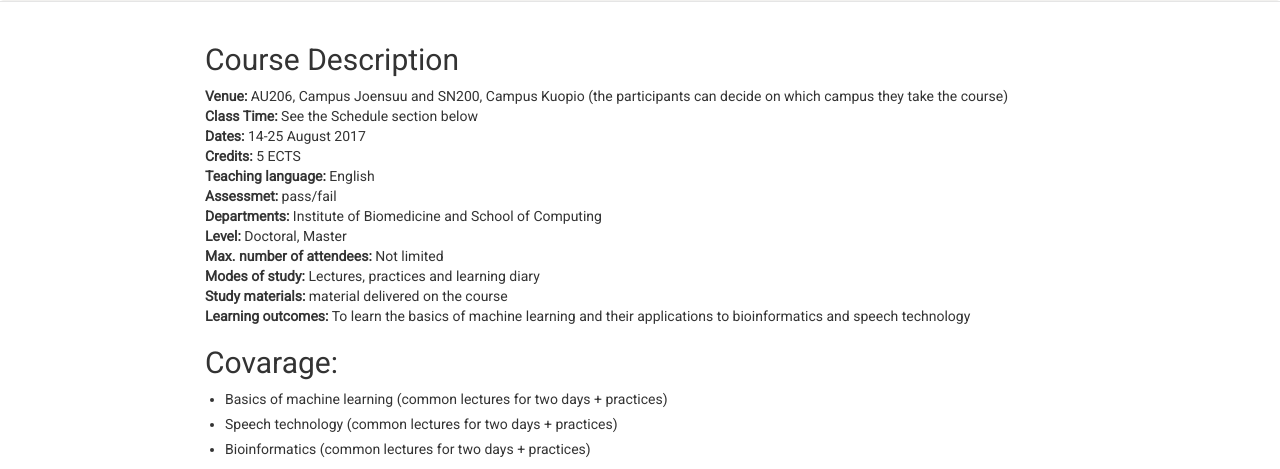
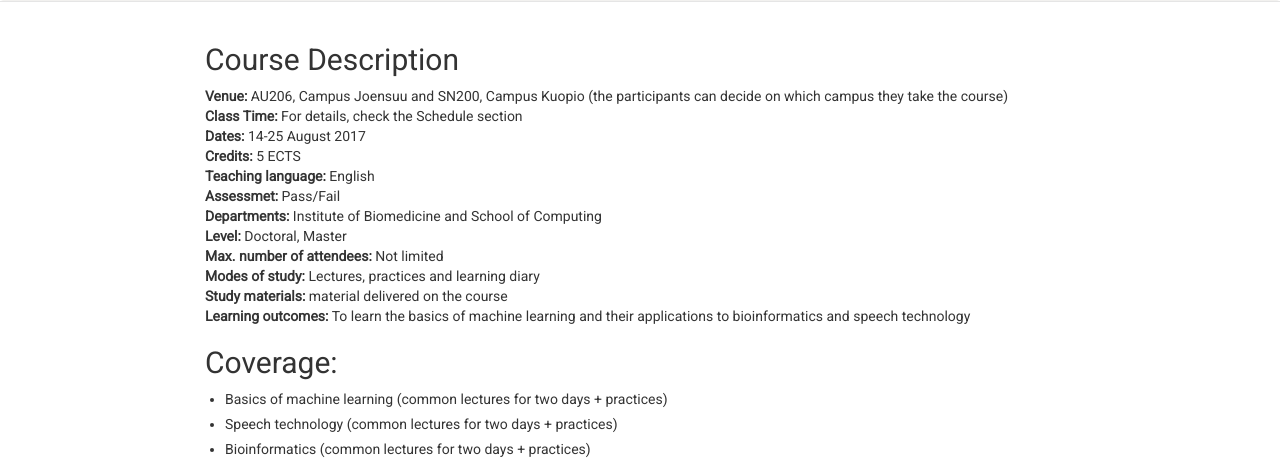
Before and after one commit to abrahamwoubie/Summer_School_RL, a Jekyll site: the page built from index.md, in a window 1280 px wide and 900 px high. Shown: the part 192-661 px from the top of the window. Built offline with Jekyll 4.4.1, drawn with Linux system fonts in a browser that asks for light colours; nearby versions of some CDN libraries.

Commit message:
Typo fix

```diff
--- a/index.md
+++ b/index.md
@@ -5,11 +5,11 @@ title: MLABST'17
 
 ## Course Description
 **Venue:** AU206, Campus Joensuu and SN200, Campus Kuopio (the participants can decide on which campus they take the course) <br />
-**Class Time:** See the Schedule section below <br />
+**Class Time:** For details, check the Schedule section <br />
 **Dates:** 14-25 August 2017 <br />
 **Credits:** 5 ECTS <br />
 **Teaching language:** English <br />
-**Assessmet:** pass/fail <br />
+**Assessmet:** Pass/Fail <br />
 **Departments:** Institute of Biomedicine and School of Computing <br />
 **Level:** Doctoral, Master <br />
 **Max. number of attendees:** Not limited <br />
@@ -18,7 +18,7 @@ title: MLABST'17
 **Learning outcomes:** To learn the basics of machine learning and their applications to bioinformatics and speech technology
 
 
-## Covarage:
+## Coverage:
 
 * Basics of machine learning (common lectures for two days + practices)
 * Speech technology (common lectures for two days + practices)
```
Also changed, not shown: dataset.md (+1 -1 lines).
